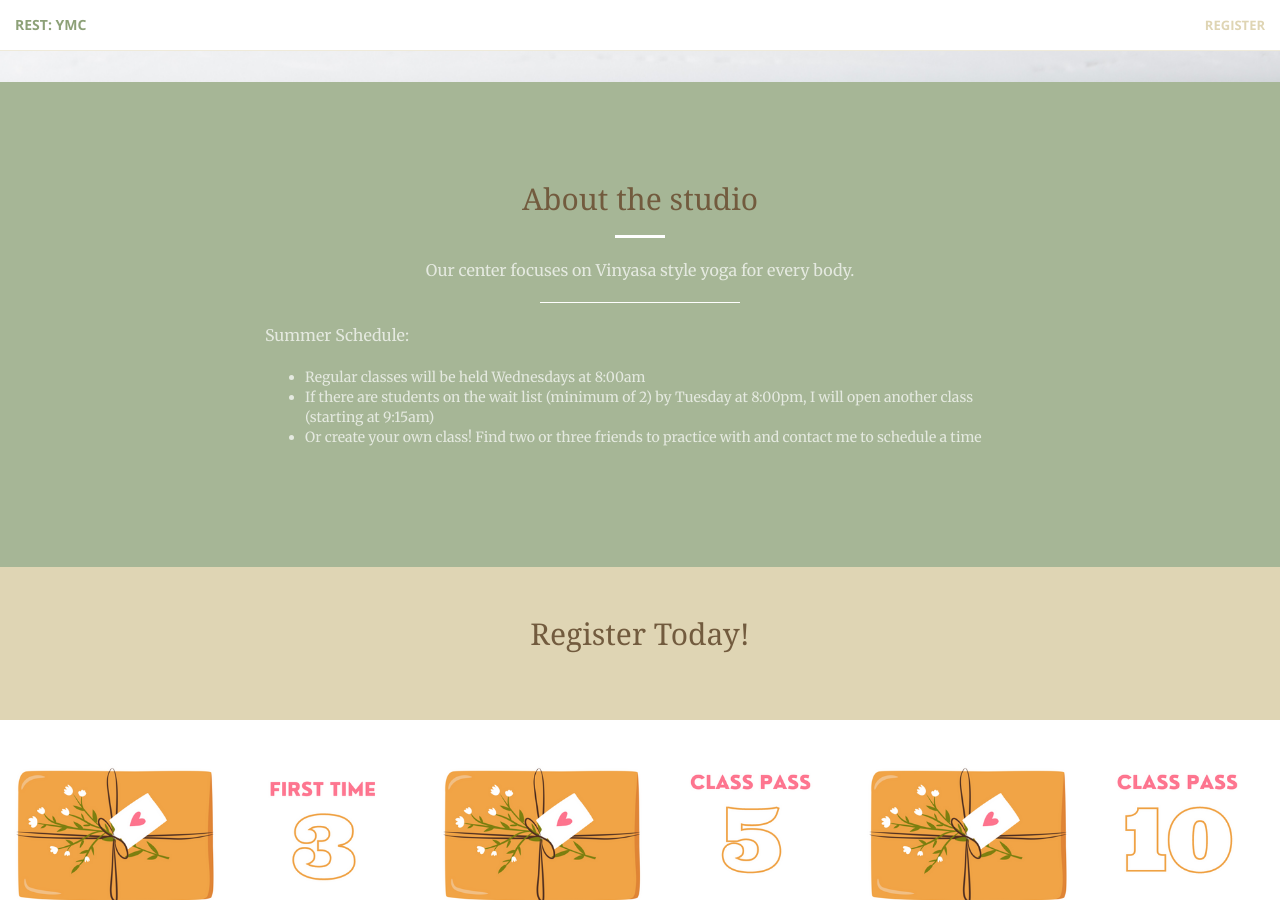
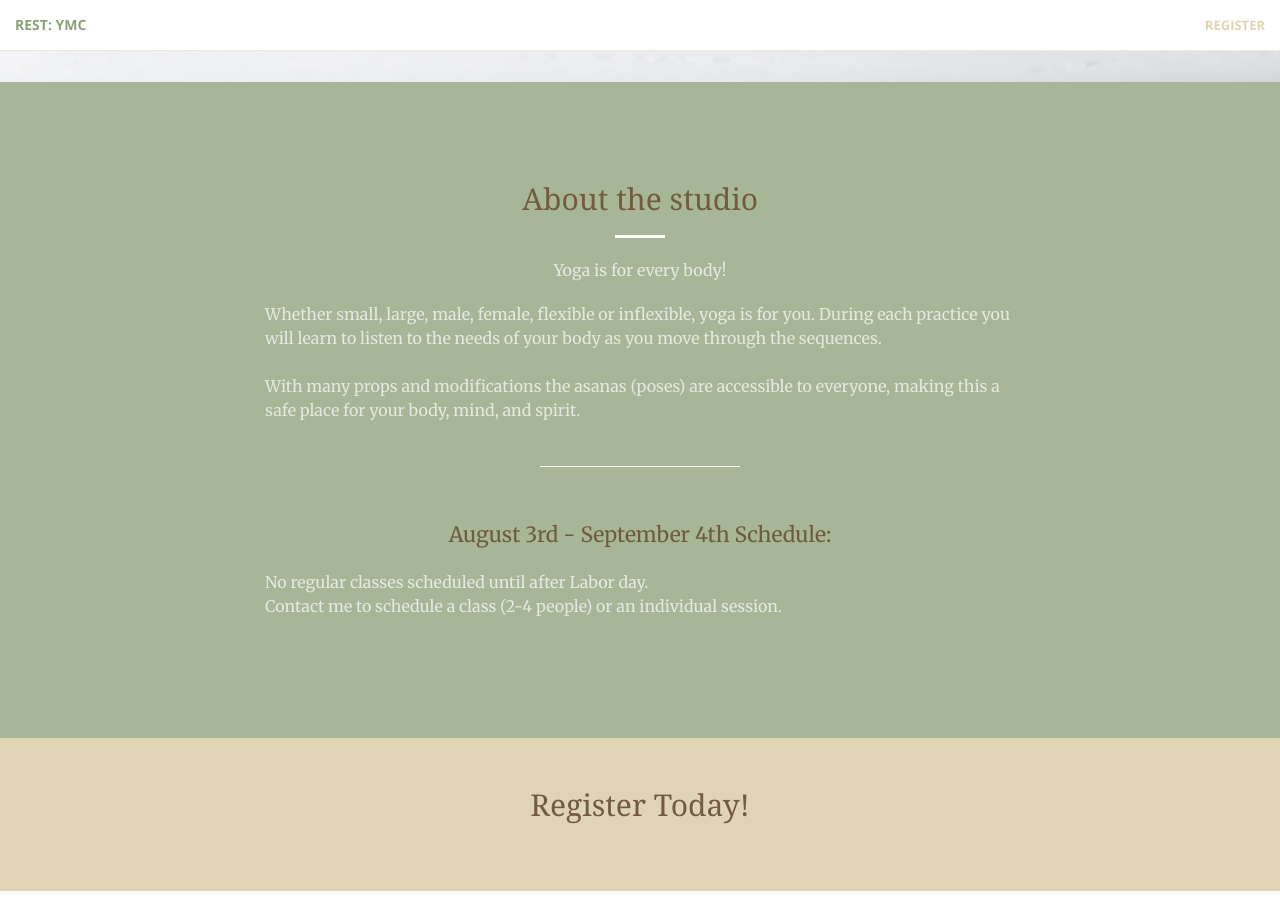
Before and after one commit to hathawayj/restymc.com, a Jekyll site: the page built from index.html, in a window 1280 px wide and 900 px high, scrolled down 818 px. Built offline with Jekyll 4.4.1, drawn with Linux system fonts in a browser that asks for light colours.

Commit message:
update website for august

```diff
--- a/_includes/call-to-action.html
+++ b/_includes/call-to-action.html
@@ -4,17 +4,15 @@
             <div class="col-lg-8 col-lg-offset-2 text-center">
                 <h2 class="section-heading">About the studio</h2>
                 <hr class="light">
-                <p class="text-faded">Our center focuses on Vinyasa style yoga for every body.</p>
+                <p class="text-faded">Yoga is for every body!</br></p> <p class="text-faded"; align="left"> Whether small, large, male, female, flexible or inflexible, yoga is for you. During each practice you will learn to listen to the needs of your body as you move through the sequences.</br></br> With many props and modifications the asanas (poses) are accessible to everyone, making this a safe place for your body, mind, and spirit.</br></br></p>
                 <hr class="lightlong">
-                <p class="text-faded" align="left">
-                    Summer Schedule:
-                    <ul class="text-faded" align="left">
-                        <li>Regular classes will be held Wednesdays at 8:00am</li>
-                        <li>If there are students on the wait list (minimum of 2) by Tuesday at 8:00pm, I will open another class (starting at 9:15am)</li>
-                        <li>Or create your own class! Find two or three friends to practice with and contact me to schedule a time</li>
-                      </ul>
+                <p class="text-faded"; style="color:rgb(111, 92, 64);font-size:150%;">
+                    </br>
+                    August 3rd - September 4th Schedule:
                 </p>
-
+                <p class="text-faded"; align="left">
+                    No regular classes scheduled until after Labor day.</br> Contact me to schedule a class (2-4 people) or an individual session.
+                </p>
             </div>
         </div>
     </div>
```
